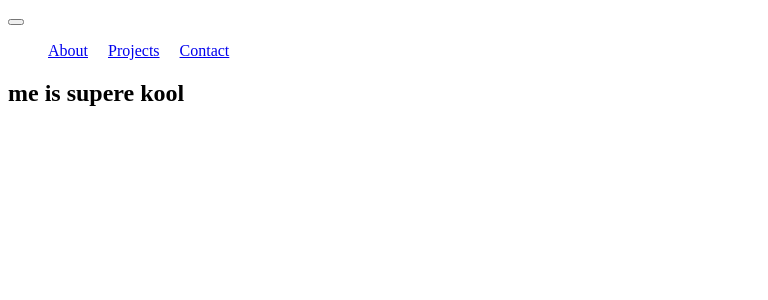
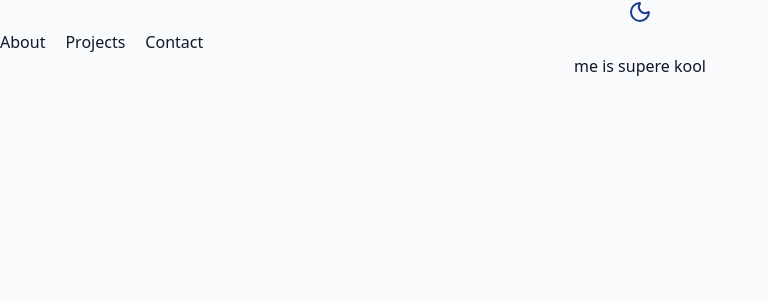
Before and after one commit to DannySommar/dannysommar.github.io, a React (Vite) app: page / in a window 1280 px wide. Shown: the top 300 px of the page, without its empty margins (0-768 px from the left). Built offline with nearby package versions, Linux system fonts and the light colour scheme.

Commit message:
added some tailwindcss and ThemeToggle buttin is working

```diff
--- a/src/components/ThemeToggle.jsx
+++ b/src/components/ThemeToggle.jsx
@@ -1,8 +1,18 @@
+import { Sun, Moon } from "lucide-react"
 import {useState} from 'react'
 
 export default function ThemeToggle() {
 
-    const [isDarkMode, setDarkMode] = useState(false)
+    const [isDarkMode, setIsDarkMode] = useState(false);
 
-    return <button></button>
+    function toggleTheme() {
+        if (isDarkMode)
+            document.documentElement.classList.remove("dark");
+        else
+            document.documentElement.classList.add("dark");
+
+        setIsDarkMode(prev => !prev);
+    }
+
+    return <button onClick={toggleTheme}>{isDarkMode ? <Sun className="h-6 w-6 text-yellow-300"/> : <Moon className="h-6 w-6 text-blue-900"/>}</button>
 }
--- a/src/index.css
+++ b/src/index.css
@@ -1 +1,35 @@
 @import "tailwindcss";
+
+@theme {
+  --color-border: hsl(var(--border));
+  --color-background: hsl(var(--background));
+  --color-foreground: hsl(var(--foreground));
+}
+
+@layer base {
+  :root {
+    --background: 210 40% 98%;
+    --foreground: 222 47% 11%;
+    --border: 214 32% 91%;
+  }
+
+  .dark {
+    --background: 222 47% 4%;
+    --foreground: 213 31% 91%;
+    --border: 217 33% 20%;
+  }
+
+  * {
+    @apply border-border;
+  }
+
+  body {
+    @apply bg-background text-foreground transition-colors duration-300;
+  }
+}
+
+#root {
+  max-width: 100%;
+  margin: 0 auto;
+  text-align: center;
+}
--- a/src/main.jsx
+++ b/src/main.jsx
@@ -1,6 +1,7 @@
 import { StrictMode } from 'react'
 import { createRoot } from 'react-dom/client'
 import App from './App.jsx'
+import './index.css'
 
 createRoot(document.getElementById('root')).render(
   <StrictMode>
```
